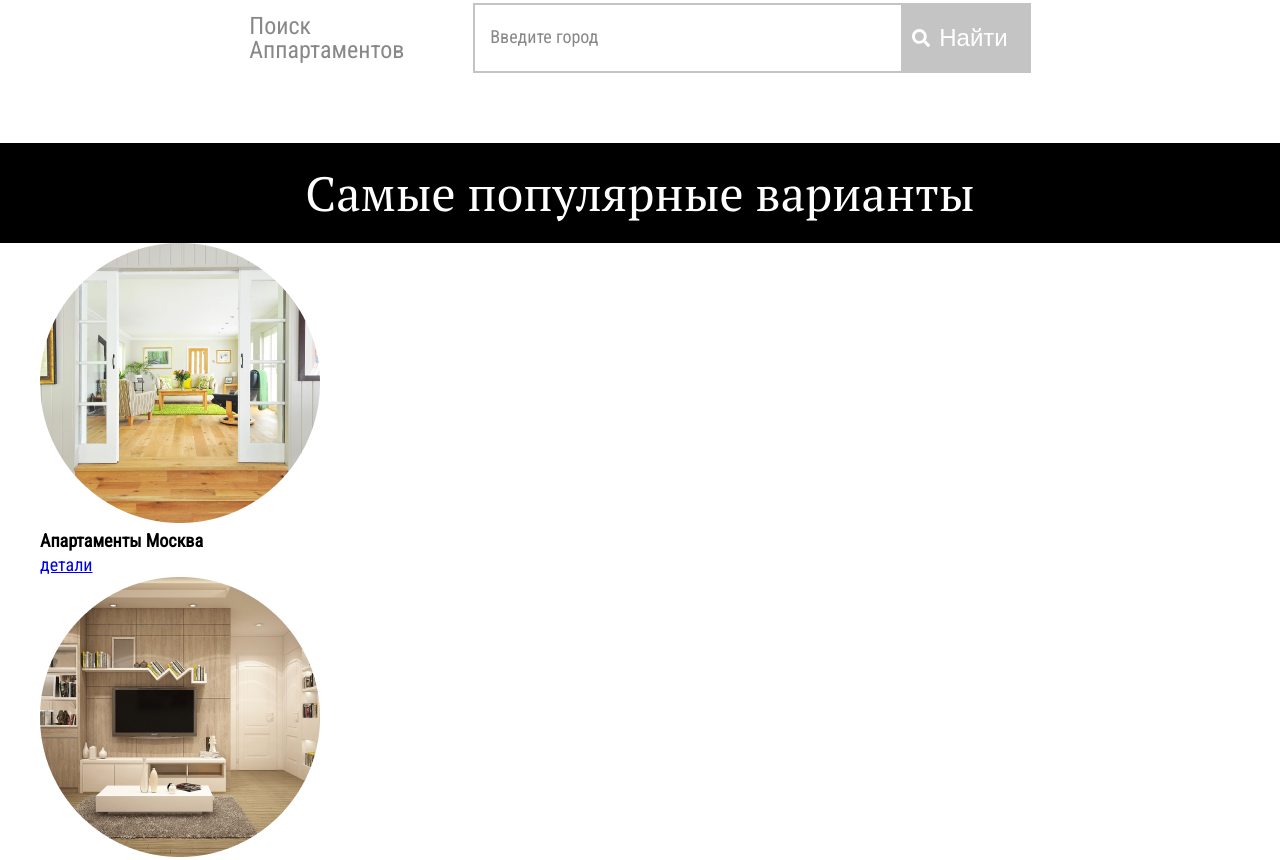
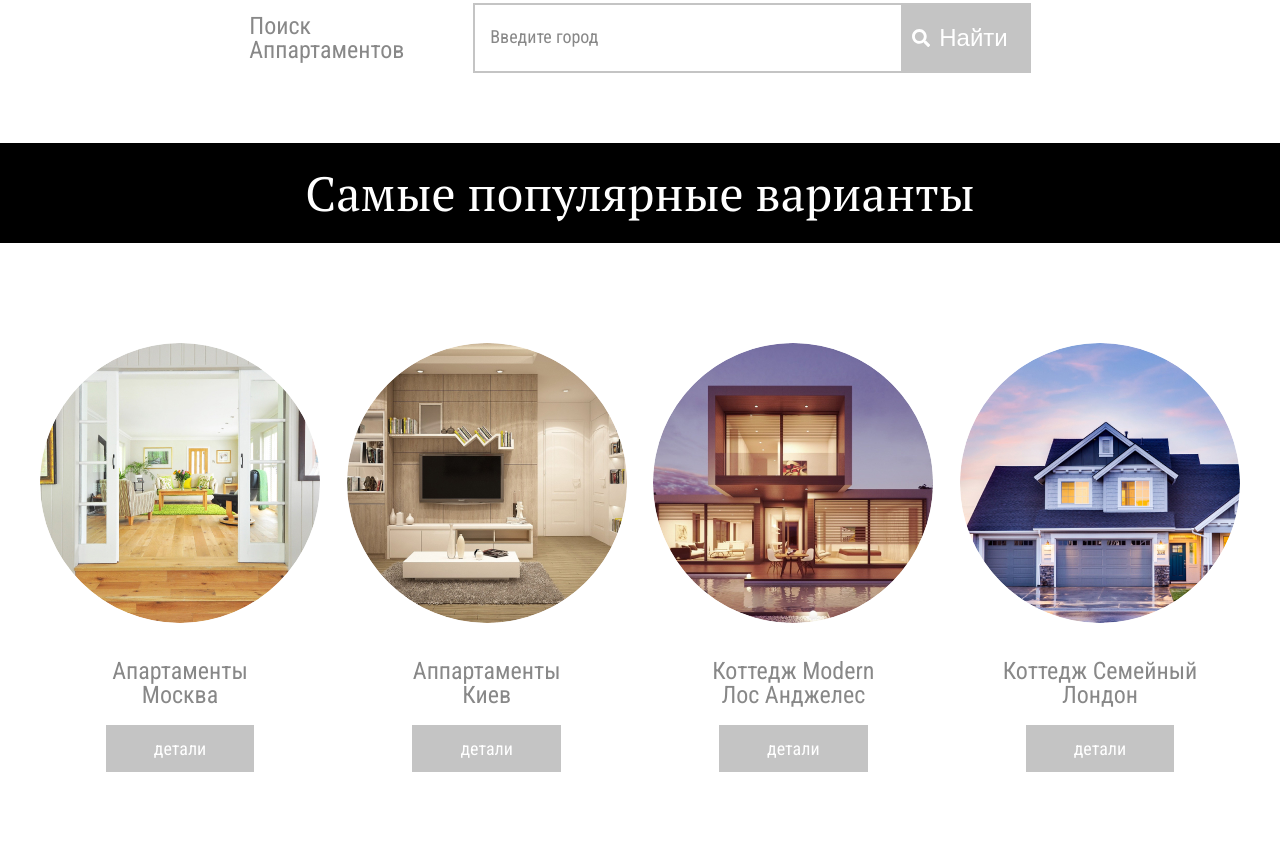
Before and after one commit to romantut1988/freelance-real-estate-website, a plain HTML site: page index.html in a window 1280 px wide. Shown: the part 1061-1921 px from the top of the page. Drawn offline with nearby package versions, Linux system fonts and the light colour scheme.

Commit message:
container styles

```diff
--- a/css/style.css
+++ b/css/style.css
@@ -148,6 +148,10 @@ body {
     left: 9px;
 }
 
+.popular {
+    text-align: center;
+}
+
 .popular__title {
     background-color: #000;
     color: #fff;
@@ -155,6 +159,33 @@ body {
     font-size: 48px;
     font-family: 'PT Serif', sans-serif;
     padding: 18px 15px;
-    text-align: center;
     font-weight: 400;
 }
+
+.popular__inner {
+    display: flex;
+    justify-content: space-between;
+    padding: 100px 0;
+}
+
+.popular__img {
+    width: 280px;
+    height: 280px;
+    border-radius: 50%;
+    object-fit: cover;
+}
+
+.popular__item-title {
+    padding: 30px 10px;
+    color: #888;
+    font-size: 24px;
+    line-height: 24px;
+    font-weight: 400;
+}
+
+.popular__link {
+    padding: 13px 48px;
+    background-color: #c4c4c4;
+    color: #fff;
+    text-decoration: none;
+}
--- a/index.html
+++ b/index.html
@@ -63,22 +63,22 @@
 
             <div class="popular__item">
                 <img class="popular__img" src="images/popular-1.jpg" alt="">
-                <h5 class="popular__item-title">Апартаменты Москва</h5>
+                <h5 class="popular__item-title">Апартаменты <br> Москва</h5>
                 <a class="popular__link" href="#">детали</a>
             </div>
             <div class="popular__item">
                 <img class="popular__img" src="images/popular-2.jpg" alt="">
-                <h5 class="popular__item-title">Аппартаменты Киев</h5>
+                <h5 class="popular__item-title">Аппартаменты <br> Киев</h5>
                 <a class="popular__link" href="#">детали</a>
             </div>
             <div class="popular__item">
                 <img class="popular__img" src="images/popular-3.jpg" alt="">
-                <h5 class="popular__item-title">Коттедж Modern Лос Анджелес</h5>
+                <h5 class="popular__item-title">Коттедж Modern <br> Лос Анджелес</h5>
                 <a class="popular__link" href="#">детали</a>
             </div>
             <div class="popular__item">
                 <img class="popular__img" src="images/popular-4.jpg" alt="">
-                <h5 class="popular__item-title">Коттедж Семейный Лондон</h5>
+                <h5 class="popular__item-title">Коттедж Семейный <br> Лондон</h5>
                 <a class="popular__link" href="#">детали</a>
             </div>
 
```
